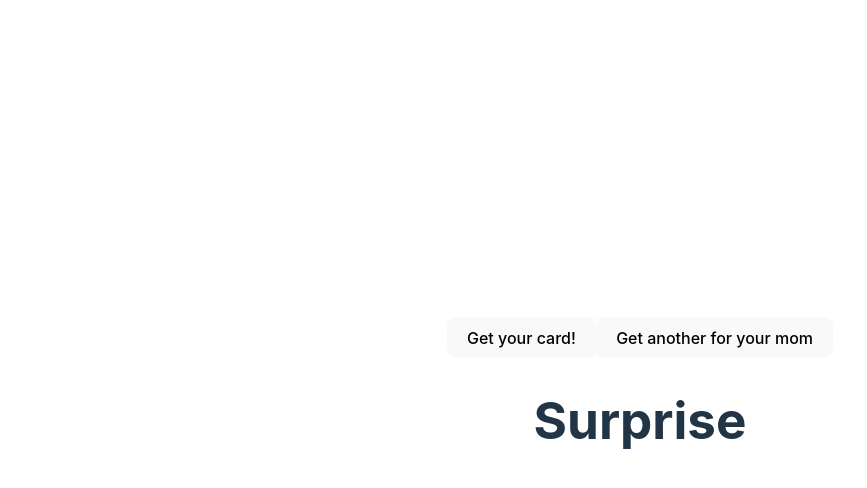
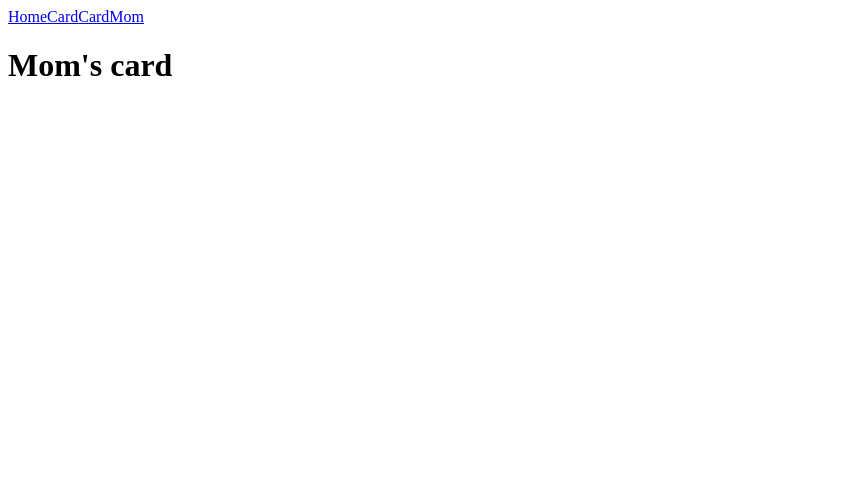
Before and after one commit to EgleLab/cssReactCarte, a React (Vite) app in the folder cssReactCarte/: page /cardMom in a window 1280 px wide. Shown: the top 488 px of the page, without its empty margins (0-867 px from the left). Built offline with nearby package versions, Linux system fonts and the light colour scheme.

Commit message:
configured main routes

```diff
--- a/cssReactCarte/package.json
+++ b/cssReactCarte/package.json
@@ -11,7 +11,8 @@
   },
   "dependencies": {
     "react": "^18.2.0",
-    "react-dom": "^18.2.0"
+    "react-dom": "^18.2.0",
+    "react-router-dom": "^6.21.1"
   },
   "devDependencies": {
     "@types/react": "^18.2.43",
--- a/cssReactCarte/src/App.jsx
+++ b/cssReactCarte/src/App.jsx
@@ -1,30 +1,18 @@
-import { useState } from 'react';
-import './App.css';
-import Home from "./pages/Home";
-import Card from "./pages/Card";
-import CardMom from "./pages/CardMom";
+import { Link } from "react-router-dom";
 
+import "./App.css";
 
 function App() {
-  const [currentLocation, setCurrentLocation] = useState("/");
-
   return (
     <>
-       <nav>
-          <button onClick={() => setCurrentLocation("/Card")} type="button">
-            Get your card!
-          </button>
-          <button onClick={() => setCurrentLocation("/CardMom")} type="button">
-            Get another for your mom
-          </button>
-       </nav>
-      <main>
-          {currentLocation === "/" && <Home />}
-          {currentLocation === "/Card" && <Card />}
-          {currentLocation === "/CardMom" && <CardMom/>}
-      </main>
+      <nav>
+        <Link to="/">Home</Link>
+        <Link to="/card">Card</Link>
+        <Link to="/cardmom">CardMom</Link>
+      </nav>
+      <main>???</main>
     </>
-  )
+  );
 }
 
 export default App;
--- a/cssReactCarte/src/main.jsx
+++ b/cssReactCarte/src/main.jsx
@@ -1,6 +1,62 @@
-import React from 'react'
+
 import ReactDOM from 'react-dom/client';//importe le module reactDom
-import App from './App.jsx';
-import './index.css'
+import { createBrowserRouter, Link, RouterProvider } from "react-router-dom";
 
-ReactDOM.createRoot(document.getElementById("root")).render(<App />);//on initialise React, on utilise le method createRoot
+
+import Home from "./pages/Home";
+import Card from "./pages/Card";
+import CardMom from "./pages/CardMom";
+
+const router = createBrowserRouter([ //on configure des routes dans react
+    {
+      path: "/",
+      element: (
+        <>
+          <nav>
+            <Link to="/">Home</Link>
+            <Link to="/card">Card</Link>
+            <Link to="/cardmom">CardMom</Link>
+          </nav>
+          <main>
+            <Home/>
+          </main>
+        </>
+      ),
+    },
+    {
+        path: "/Card",
+        element: (
+          <>
+            <nav>
+            <Link to="/">Home</Link>
+            <Link to="/card">Card</Link>
+            <Link to="/cardmom">CardMom</Link>
+            </nav>
+            <main>
+              <Card />
+            </main>
+          </>
+        ),
+      },
+    {
+      path: "/cardMom",
+      element: (
+        <>
+          <nav>
+            <Link to="/">Home</Link>
+            <Link to="/card">Card</Link>
+            <Link to="/cardmom">CardMom</Link>
+          </nav>
+          <main>
+            <CardMom />
+          </main>
+        </>
+      ),
+    },
+  ]);
+
+  // rendering
+
+  ReactDOM.createRoot(document.getElementById("root")).render(
+    <RouterProvider router={router} />
+  );
--- a/cssReactCarte/src/pages/Home.jsx
+++ b/cssReactCarte/src/pages/Home.jsx
@@ -1,4 +1,6 @@
 function Home () {
     return <h1>Surprise</h1>;
+
 }
+
 export default Home;
```
Also changed, not shown: 1 other file (tests, documents, lock files or other folders).
